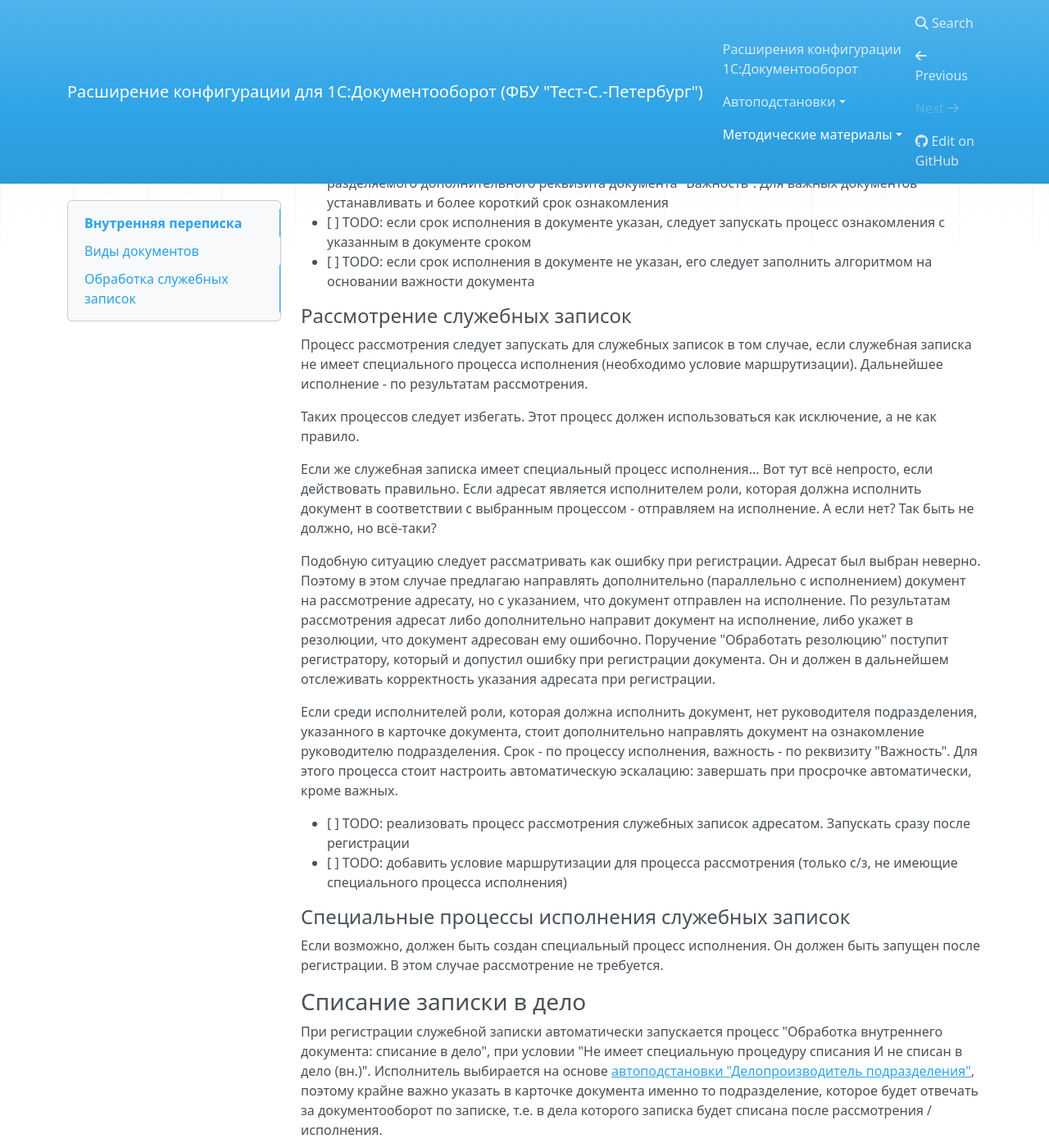
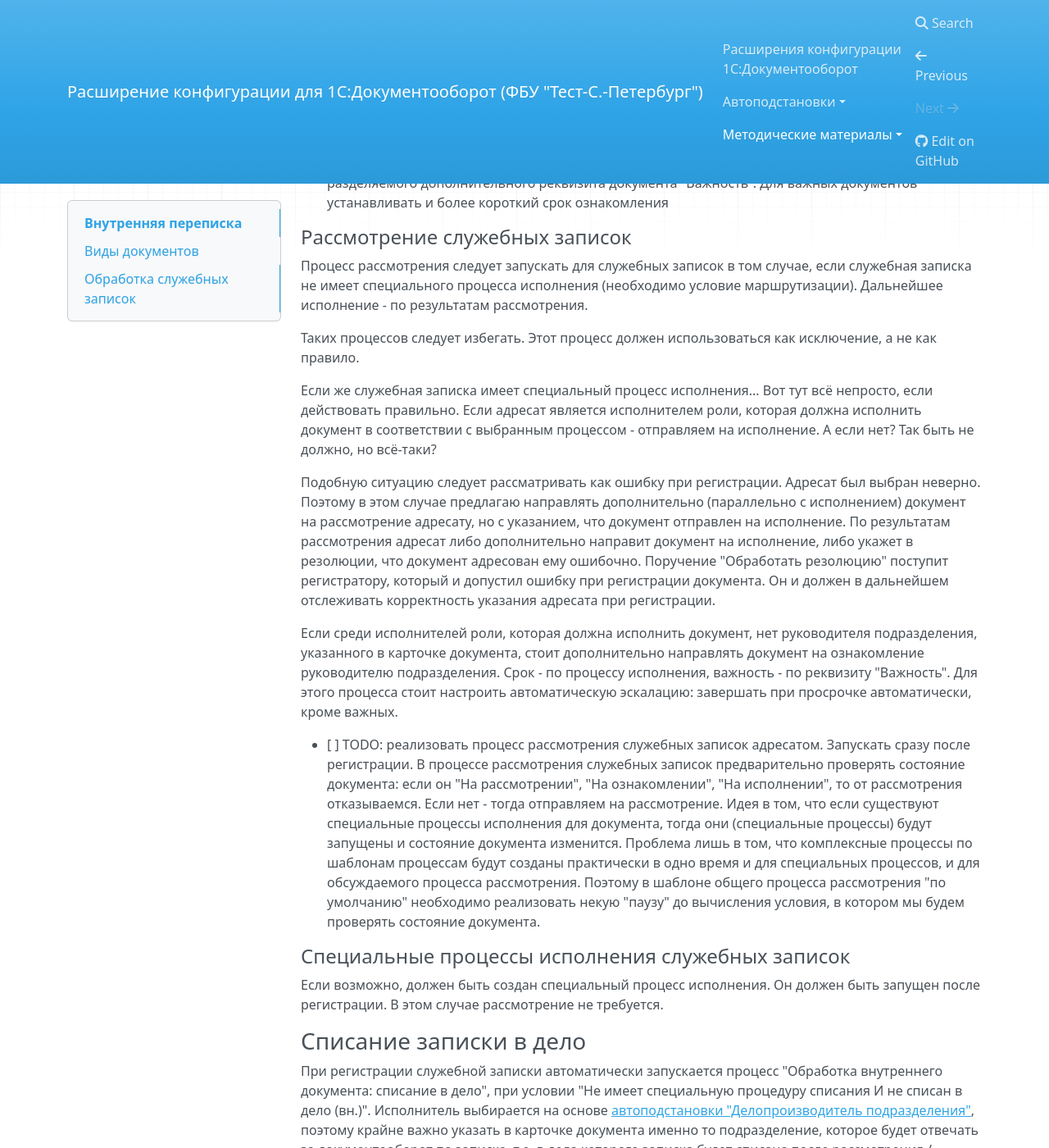
Before and after one commit to test-st-petersburg/edms, an MkDocs documentation site: the page built from docs/Методические материалы/Внутренние документы/Внутренняя переписка.md, in a window 1280 px wide and 1400 px high, scrolled down 1464 px. Shown: the whole window at 82% size. Built offline with MkDocs 1.6.1, drawn with Linux system fonts in a browser that asks for light colours; nearby versions of some CDN libraries.

Commit message:
docs(docs): Описать требования к рассмотрению записок

```diff
--- a/docs/Методические материалы/Внутренние документы/Внутренняя переписка.md
+++ b/docs/Методические материалы/Внутренние документы/Внутренняя переписка.md
@@ -71,10 +71,6 @@
 - [x] в процессе ознакомления организовать ветвление и менять важность задачи
  на основании разделяемого дополнительного реквизита документа "Важность".
  Для важных документов устанавливать и более короткий срок ознакомления
-- [ ] TODO: если срок исполнения в документе указан, следует запускать процесс
- ознакомления с указанным в документе сроком
-- [ ] TODO: если срок исполнения в документе не указан, его следует заполнить
- алгоритмом на основании важности документа
 
 #### Рассмотрение служебных записок
 
@@ -110,9 +106,19 @@
 завершать при просрочке автоматически, кроме важных.
 
 - [ ] TODO: реализовать процесс рассмотрения служебных записок адресатом.
- Запускать сразу после регистрации
-- [ ] TODO: добавить условие маршрутизации для процесса рассмотрения
- (только с/з, не имеющие специального процесса исполнения)
+ Запускать сразу после регистрации.
+ В процессе рассмотрения служебных записок предварительно проверять
+ состояние документа: если он "На рассмотрении", "На ознакомлении",
+ "На исполнении", то от рассмотрения отказываемся. Если нет - тогда
+ отправляем на рассмотрение.
+ Идея в том, что если существуют специальные процессы исполнения для документа,
+ тогда они (специальные процессы) будут запущены и состояние документа
+ изменится.
+ Проблема лишь в том, что комплексные процессы по шаблонам процессам будут
+ созданы практически в одно время и для специальных процессов, и для
+ обсуждаемого процесса рассмотрения. Поэтому в шаблоне общего процесса
+ рассмотрения "по умолчанию" необходимо реализовать некую "паузу"
+ до вычисления условия, в котором мы будем проверять состояние документа.
 
 #### Специальные процессы исполнения служебных записок
 
```
